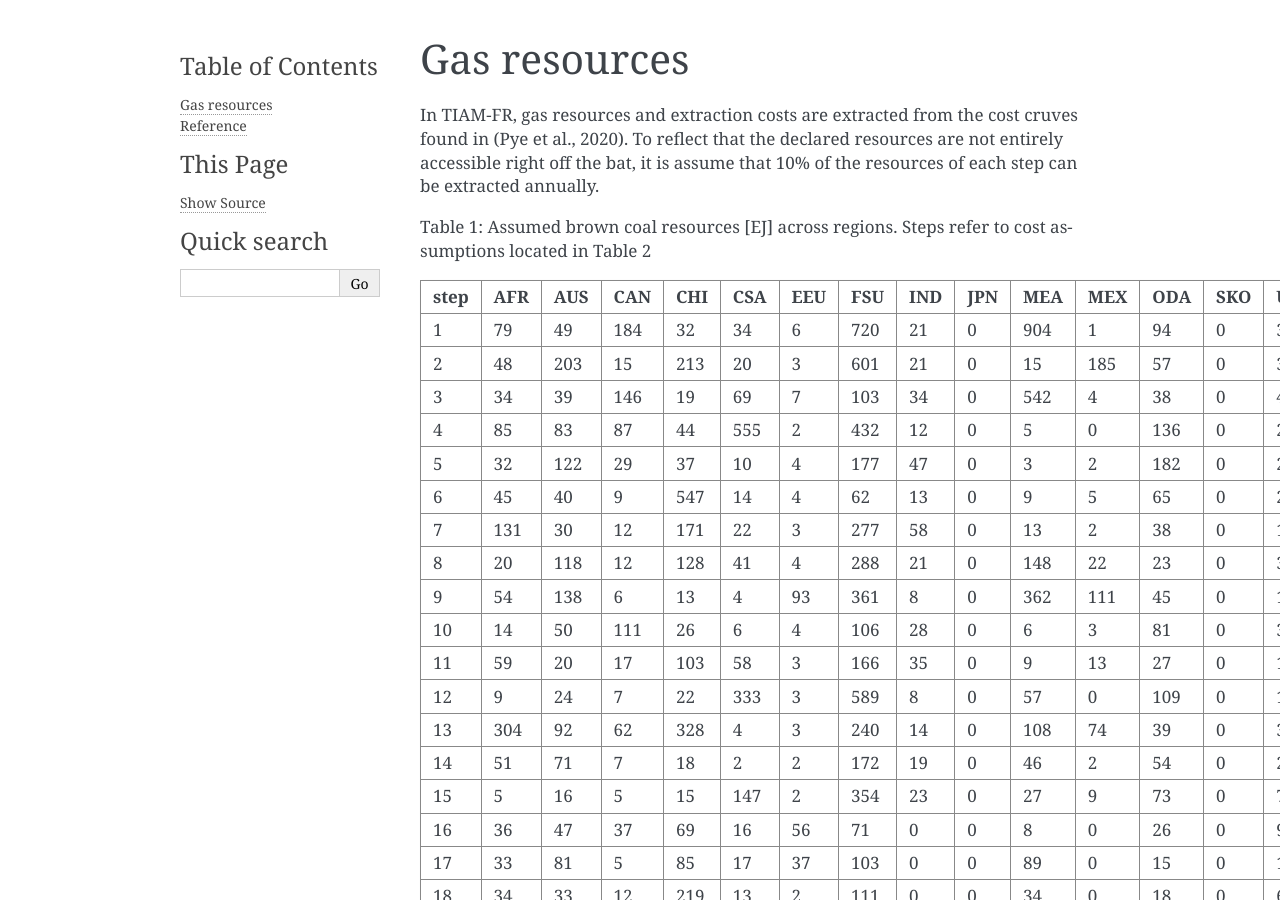
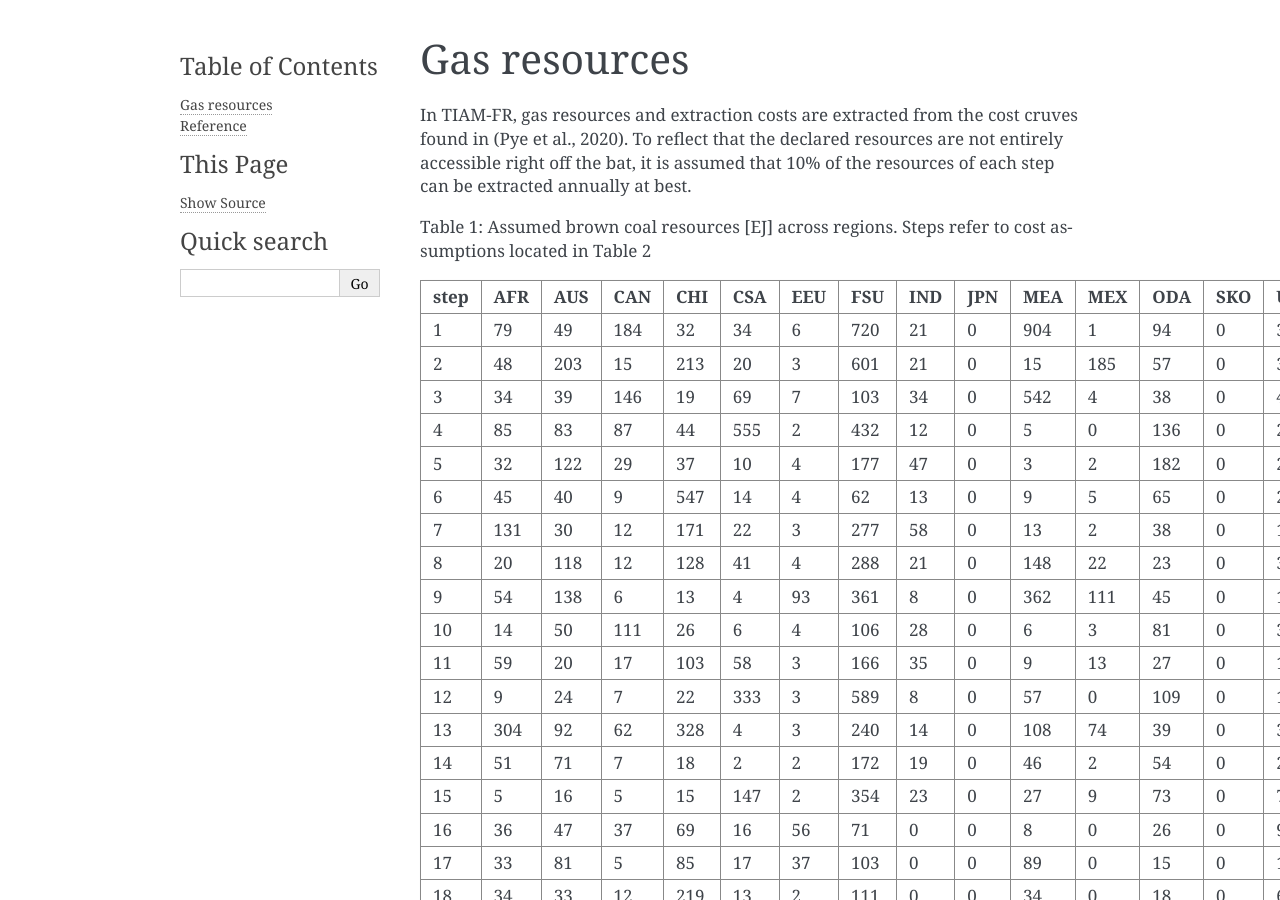
Before and after one commit to LucasDesport/tiam-fr, a Sphinx documentation site: the page built from docs/resources/gas.md, in a window 1280 px wide and 900 px high. Built offline with Sphinx 7.4.7, drawn with Linux system fonts in a browser that asks for light colours; pages that are not in the unit, such as notebooks, are missing from menus.

Commit message:
Update gas.md

```diff
--- a/docs/resources/gas.md
+++ b/docs/resources/gas.md
@@ -1,6 +1,6 @@
 # Gas resources
 
-In TIAM-FR, gas resources and extraction costs are extracted from the cost cruves found in (Pye et al., 2020). To reflect that the declared resources are not entirely accessible right off the bat, it is assume that 10% of the resources of each step can be extracted annually.
+In TIAM-FR, gas resources and extraction costs are extracted from the cost cruves found in (Pye et al., 2020). To reflect that the declared resources are not entirely accessible right off the bat, it is assumed that 10% of the resources of each step can be extracted annually at best.
 
 Table 1: Assumed brown coal resources \[EJ\] across regions. Steps refer to cost assumptions located in Table 2
 | step | AFR | AUS | CAN | CHI | CSA | EEU | FSU | IND | JPN | MEA | MEX | ODA | SKO | USA | WEU |
```
